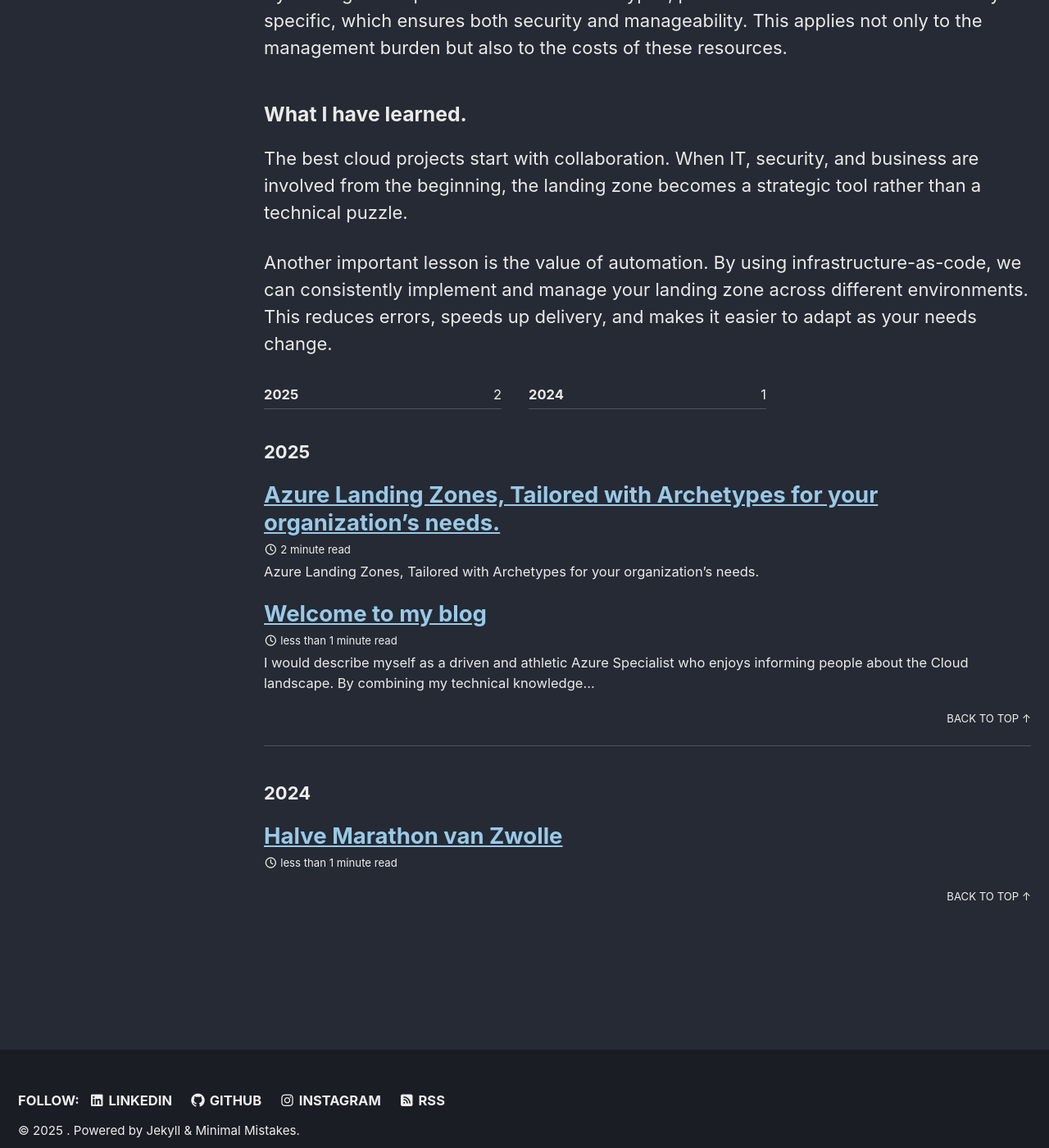
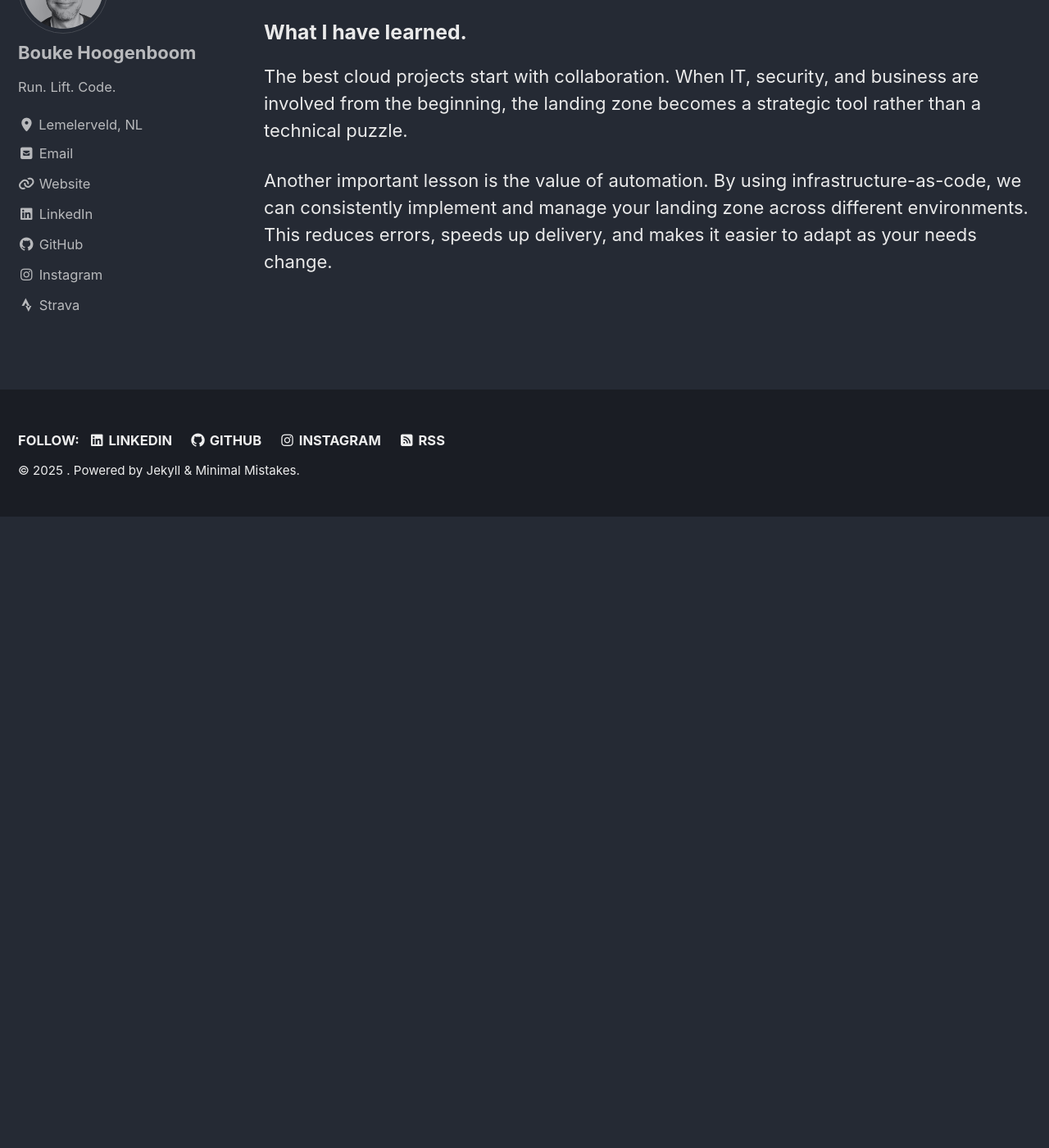
Before and after one commit to bhoogenboom/BoukeHoogenboom, a Jekyll site: the page built from _posts/2025-10-17-azure-archetypes.md, in a window 1280 px wide and 1400 px high, scrolled down 2015 px. Shown: the whole window at 82% size. Built offline with Jekyll 4.4.1, drawn with Linux system fonts in a browser that asks for light colours; cached includes are drawn as plain includes; after the commit the page ends 2645 px from its top, so only the background shows below that; some of the changed text lies outside the part shown.

Commit message:
Changed Post Layout again

```diff
--- a/_config.yml
+++ b/_config.yml
@@ -267,7 +267,7 @@ defaults:
       path: ""
       type: posts
     values:
-      layout: posts
+      layout: category
       classes: wide
       author_profile: false
       read_time: true
--- a/_posts/2025-10-17-azure-archetypes.md
+++ b/_posts/2025-10-17-azure-archetypes.md
@@ -10,8 +10,6 @@ related: true
 category: code
 tags: LandingZone Archetypes
 ---
-
-# Azure Landing Zones, Tailored with Archetypes for your organization's needs.
 
 ### Introduction and Point-of-view.
 As a Cloud Consultant, I help organizations transition to the cloud. What I often see is that the decision to move to the cloud is made quickly. But the next question is just as important: how do you do this in a smart, secure, and future-proof way?
```
Also changed, not shown: other parts of _posts/2025-10-17-azure-archetypes.md (+1 -1 lines).
